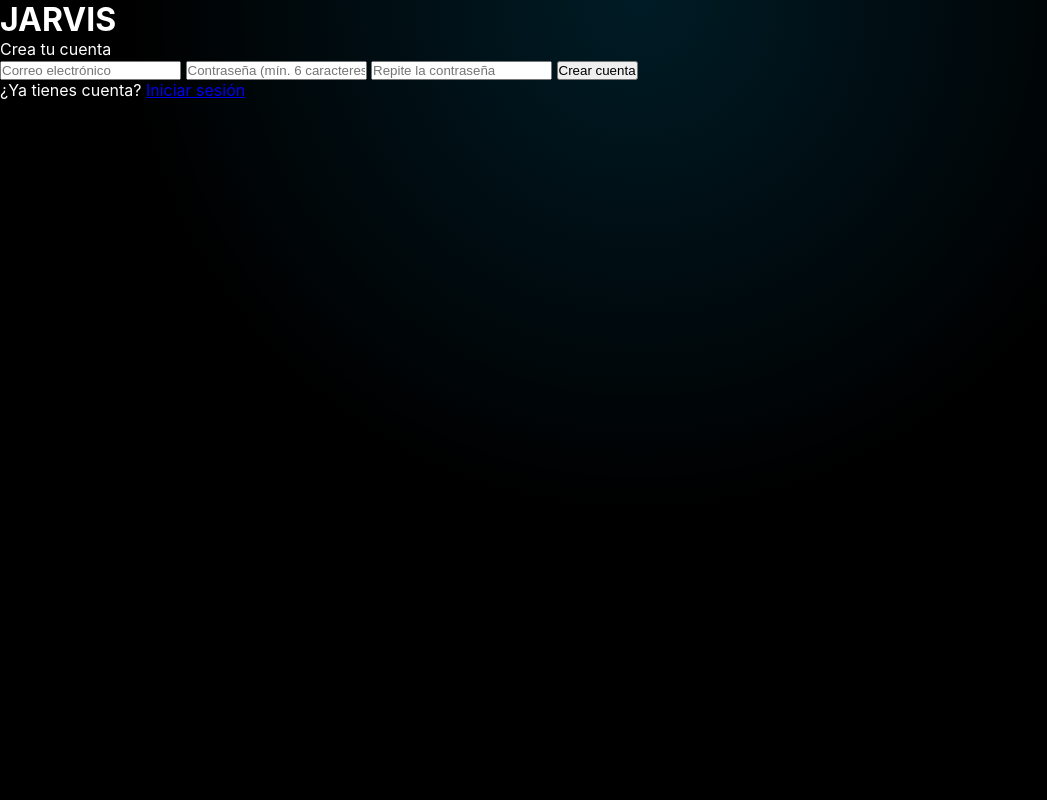
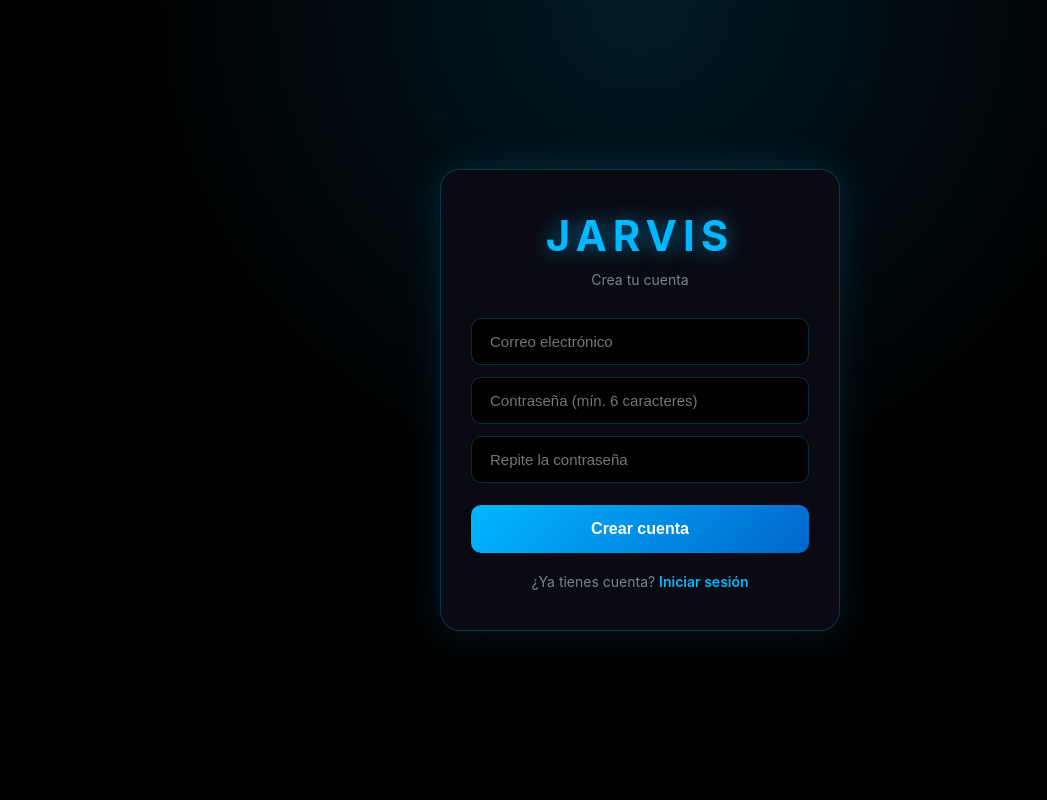
Before and after one commit to jaumecapopalacios-gif/JARVIS, a Flask app: template templates/register.html in a window 1280 px wide. Shown: the whole page, without its empty margins (0-1047 px from the left). Run offline with Flask 3, Linux system fonts and the light colour scheme; the template is opened without the code that fills it, so the values that code supplies are empty; some libraries are stand-ins or nearby versions.

Commit message:
Update style.css

```diff
--- a/static/style.css
+++ b/static/style.css
@@ -12,6 +12,7 @@
     --text: #ffffff;
     --muted: #7a8290;
     --border: rgba(0, 184, 255, 0.25);
+    --danger: #ff4d67;
 }
 
 body {
@@ -189,3 +221,125 @@
     color: var(--muted);
     margin-top: 50px;
 }
+
+/* =========================================================
+   AUTENTICACIÓN (login / register)
+   ========================================================= */
+
+.auth-container {
+    display: flex;
+    align-items: center;
+    justify-content: center;
+    min-height: 100vh;
+    padding: 20px;
+    background: radial-gradient(circle at 50% 0%, rgba(0, 184, 255, 0.15), transparent 50%), #000;
+    overflow-y: auto;
+}
+
+.auth-card {
+    width: 100%;
+    max-width: 400px;
+    background: #0a0a12;
+    border: 1px solid rgba(0, 184, 255, 0.25);
+    border-radius: 20px;
+    padding: 40px 30px;
+    text-align: center;
+    box-shadow: 0 0 40px rgba(0, 184, 255, 0.15);
+}
+
+.auth-title {
+    color: #00b8ff;
+    font-size: 42px;
+    letter-spacing: 6px;
+    margin-bottom: 10px;
+    text-shadow: 0 0 20px rgba(0, 184, 255, 0.6);
+}
+
+.auth-subtitle {
+    color: #7a8290;
+    font-size: 14px;
+    margin-bottom: 30px;
+}
+
+.auth-form {
+    display: flex;
+    flex-direction: column;
+    gap: 12px;
+    margin-bottom: 20px;
+}
+
+.auth-form input {
+    padding: 14px 18px;
+    background: #000;
+    border: 1px solid rgba(0, 184, 255, 0.25);
+    border-radius: 10px;
+    color: white;
+    font-size: 15px;
+    outline: none;
+    transition: 0.2s;
+}
+
+.auth-form input:focus {
+    border-color: #00b8ff;
+    box-shadow: 0 0 15px rgba(0, 184, 255, 0.3);
+}
+
+.btn-auth {
+    padding: 15px;
+    background: linear-gradient(135deg, #00b8ff, #0066cc);
+    border: none;
+    border-radius: 10px;
+    color: white;
+    font-size: 16px;
+    font-weight: 700;
+    cursor: pointer;
+    transition: 0.2s;
+    margin-top: 10px;
+}
+
+.btn-auth:hover {
+    transform: translateY(-2px);
+    box-shadow: 0 0 25px rgba(0, 184, 255, 0.6);
+}
+
+.auth-footer {
+    color: #7a8290;
+    font-size: 14px;
+}
+
+.auth-footer a {
+    color: #00b8ff;
+    text-decoration: none;
+    font-weight: 600;
+}
+
+.auth-error {
+    background: rgba(255, 77, 103, 0.1);
+    border: 1px solid rgba(255, 77, 103, 0.4);
+    color: #ffc7cf;
+    padding: 12px;
+    border-radius: 8px;
+    margin-bottom: 20px;
+    font-size: 14px;
+}
+
+/* =========================================================
+   RESPONSIVE
+   ========================================================= */
+
+@media (max-width: 500px) {
+    .user-email {
+        display: none;
+    }
+
+    .jarvis-header h1 {
+        font-size: 20px;
+        letter-spacing: 3px;
+    }
+
+    .btn-history,
+    .btn-logout {
+        padding: 6px 12px;
+        font-size: 12px;
+    }
+}
```
Also changed, not shown: other parts of static/style.css (+31 -0 lines).
